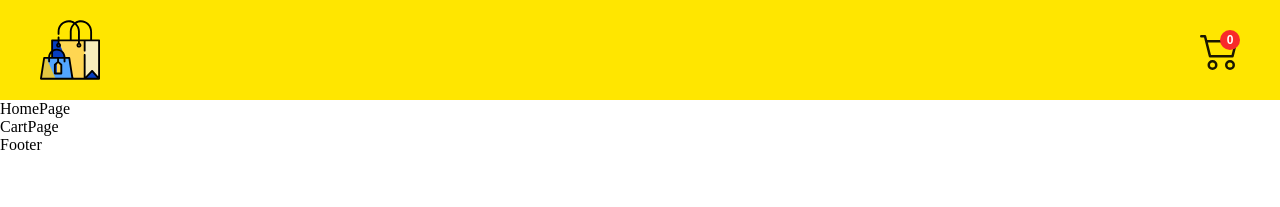
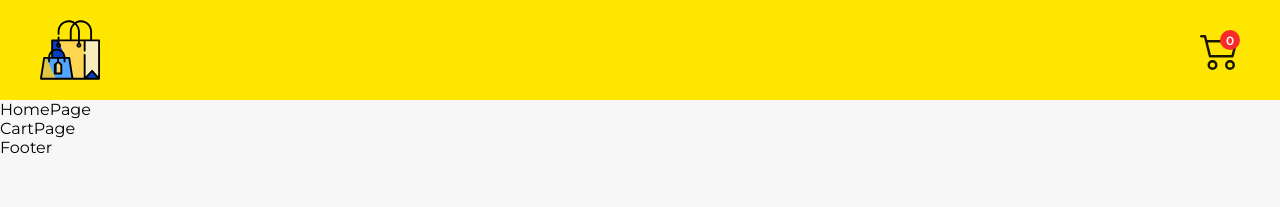
Before and after one commit to carolantero/CARRINHO_COMPRAS_MELI_FRONTEND, a React (Vite) app: page / in a window 1280 px wide. Shown: the top 207 px of the page. Built offline with nearby package versions, Linux system fonts and the light colour scheme.

Commit message:
feat: adicionando fonts e background color no body

```diff
--- a/src/index.css
+++ b/src/index.css
@@ -1,5 +1,12 @@
+@import url('https://fonts.googleapis.com/css2?family=Montserrat:ital,wght@0,100..900;1,100..900&display=swap');
+
 *{
     margin: 0;
     padding: 0;
     box-sizing: border-box;
+    font-family: 'Montserrat', sans-serif;
 }
+
+body{
+    background-color: #f7f7f7;
+}
```
